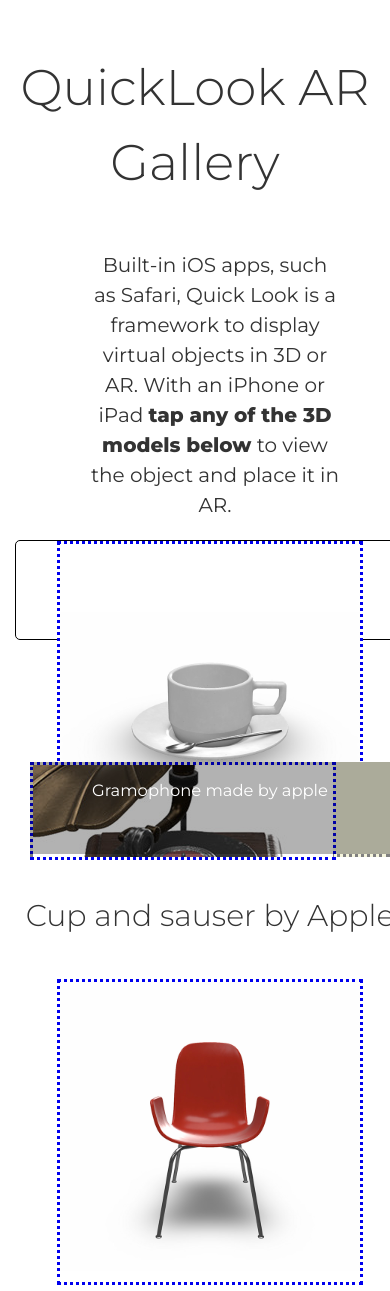
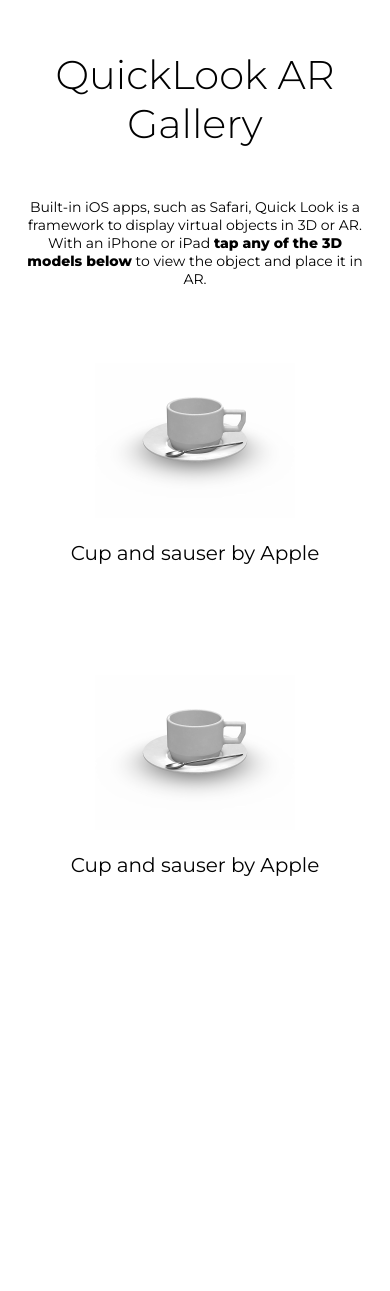
Before and after one commit to jsalvadorf/jsalvadorf.github.io, a plain HTML site: page quicklook-gallery.html in a window 390 px wide. After the commit the page ends 927 px from the top, so only its background shows below. Drawn offline with Linux system fonts and the light colour scheme.

Commit message:
Layout 1.0

```diff
--- a/js-style.css
+++ b/js-style.css
@@ -21,46 +21,48 @@ body {
     background-color: whitesmoke;
 }
 
+#welcome-section {
+    margin-bottom: 30px;
+}
+
 #h-main {
     font-weight: 300;
     font-size: 5rem;
     margin: 50px auto 15px auto;
 }
 
-#h-skills {
+#h-sub {
     font-weight: bold;
     font-size: 2rem;
 }
 
+/*  GRID DE PROJETOS  */
 
 .projects{
-/*    background-color: lightgray;*/
     display: grid;
     font-size: 1.4rem;
     grid-column: 150px;
     grid-gap: 1.5rem;
     justify-content:center;
-/*    grid-template-columns: 90%;*/
     grid-template-columns: repeat(auto-fill, minmax(300px, 640px));
 
 }
 
 .project-tile {
     display: block;
+/*
     border-bottom-style:dotted;
     transition: .5s ease;
-    border-color: gray;
+    border-color: yellow;
+*/
     height: 15rem;
-    align-content: center;
-    align-self: center;
     text-align: center;
     background-position:center;
-    background-color: beige;
+    background-color: black;
     position: relative;
-
 }
 
-.project-tile:hover{
+.project-tile:hover, .project-tile:active{
     border-color: black;
     box-shadow: 5px 5px black;
 }
@@ -69,7 +71,7 @@ body {
     position: absolute;
     top: 0;
     bottom: 0;
-    background: rgba(0, 0, 0, 0.3); /* Black see-through */
+    background: rgba(0, 0, 0, 0.6); /* Black see-through */
     color: #f1f1f1;
     width: 100%;
     transition: .5s ease;
@@ -79,76 +81,81 @@ body {
     text-align-last: center;
 }
 
-.project-details:hover  {
-/*    opacity: 10%;*/
-    background: rgba(0, 0, 0, 0.01); /* Black see-through */
+a img{
+/*    border-style: dotted;*/
+}
+
+a h3{
+    font-weight: 100;
+}
+
+
+.project-details:hover, .project-details:active  {
+    background: rgba(0, 0, 0, 0.01);
     text-align: right;
 
 
 }
-.project-details:hover  h3{
+
+.project-details:hover h3, .project-details:active  ~h3{
     transition: .5s ease;
-    font-size: 4rem;
-    font-weight: bold;
+    transform: scale(1.2);
+    font-weight: 800;
     color: black;
-    background: white;
+    background: rgba(255,255,255,0.9)
 }
 
+
+
+.project-details h3:hover, .project-details h3:active{
+    transition: .5s ease;
+    transform: scale(1.5);
+    font-weight: 800;
+    color: black;
+    background: rgba(255,255,255,0.9);
+}
+
+a h3:hover, a h3:active{
+    transition: .5s ease;
+    transform: scale(1.1);
+    font-weight: 800;
+    color: black;
+    background: rgba(255,255,255,0.9);
+}
+
+
 .project-tile img {
-    object-fit: none; /* Do not scale the image */
-    object-position: center;
+    object-fit: cover; /* Do not scale the image */
     display: block;
     height: 100%;
     width: 100%;
 }
 
-#page-description {
-    text-align: center;
-    align-content:center;
-    min-width: 300px;
-/*    max-width: 600px;    */
-}
-
-#page-description #h-main {
-    margin-bottom: 50px;
-
-}
-
-#page-description article {
-    margin: auto 50px 20px 90px;
-    font-size: 2rem;
-}
-
-a img{
-    border-style: dotted;
-    max-width: 300px;
-    align-self: center;
-}
-
-.model {
-    border-width: thin;
-    border-color: black;
-    border-radius: 5px;
-    border-style: solid
-}
-
-.model h4{
-    font-size: 3rem;
-    font-weight: 300;
-}
 
 @media (min-width: 320px) and (max-width: 480px) {
+
     .projects {
         grid-template-columns: 100%;
-        grid-template-rows: 100px;
-        width: 100%;
-        height: 100%;
-        margin: 0px 15px 0px 15px;
+        grid-template-rows: 500px;
+        margin: 0px auto 0px auto;
 
     }
     .project-tile {
-        margin: 0px 15px 0px 15px;
+        margin: 0px 5px 0px 5px;
         height: 30%;
     }
 
+    #page-description {
+        width: 400px;
+    }
+
+    #h-main {
+        font-size: 4rem;
+
+    }
+
+    #link-back {
+        top = 0;
+    }
+
 }
--- a/ql-style.css
+++ b/ql-style.css
@@ -14,42 +14,86 @@ body {
     display: contents;
     width: 100%;
     font-family: 'Montserrat', sans-serif;
+    background-color: whitesmoke;
+    text-align: center;
+/*
     font-size: 1.6rem;
     line-height: 1.5;
     text-align: center;
     color: #333;
-    background-color: whitesmoke;
+*/
 }
 
 #h-main {
     font-weight: 300;
-    font-size: 5rem;
+    font-size: 4rem;
     margin: 50px auto 15px auto;
 }
 
-#h-skills {
+article {
+    font-size: 1.4rem;
+    margin: 50px 20px 15px 20px;
+}
+
+#h-sub {
     font-weight: bold;
     font-size: 2rem;
 }
 
 
-.projects{
-/*    background-color: lightgray;*/
+section.models{
+/*
+    border-color: blue;
+    border-style: dotted;
+*/
+
+    display: grid;
+    grid-gap: 1.5rem;
+/*    grid-template-columns: repeat(auto-fit, minmax(300px, 640px));*/
+    margin: 15px;
+    align-content: center;
+
+/*
     display: grid;
     font-size: 1.4rem;
     grid-column: 150px;
     grid-gap: 1.5rem;
     justify-content:center;
-/*    grid-template-columns: 90%;*/
     grid-template-columns: repeat(auto-fill, minmax(300px, 640px));
+*/
+}
+
+div.model {
+/*
+    border-color: red;
+    border-style: dotted;
+*/
+    object-position: center;
+    margin: 15px auto 15px auto;
+}
+
+div.model p {
+    font-size: 2rem;
+}
+
+div.model img{
+/*
+    border-color: greenyellow;
+    border-style: dotted;
+*/
+    max-width: 350px;
 
 }
 
+.model h4{
+    font-weight: bold;
+}
+
 .project-tile {
+/*
     margin: 0 auto;
     display: block;
     border-bottom-style:dotted;
-/*    box-shadow: 5px 5px black ;*/
     transition: .5s ease;
 
     border-color: gray;
@@ -60,19 +104,23 @@ body {
     background-position:center;
     background-color: beige;
     position: relative;
+*/
 
 }
 
 .project-tile:hover{
+/*
     border-color: black;
     box-shadow: 5px 5px black;
+*/
 }
 
 .project-details {
+/*
     position: absolute;
     top: 0;
     bottom: 0;
-    background: rgba(0, 0, 0, 0.3); /* Black see-through */
+    background: rgba(0, 0, 0, 0.3);
     color: #f1f1f1;
     width: 100%;
     transition: .5s ease;
@@ -80,58 +128,81 @@ body {
     color: white;
     padding: 0px;
     text-align-last: center;
+*/
 }
 
 .project-details:hover  {
-/*    opacity: 10%;*/
-    background: rgba(0, 0, 0, 0.01); /* Black see-through */
+/*
+    background: rgba(0, 0, 0, 0.01);
     text-align: right;
+*/
 
 
 }
 .project-details:hover  h3{
+/*
     transition: .5s ease;
     font-size: 4rem;
     font-weight: bold;
     color: black;
     background: white;
+*/
 }
 
 .project-tile img {
-    object-fit: none; /* Do not scale the image */
+/*
+    object-fit: none;
     object-position: center;
     display: block;
     height: 100%;
     width: 100%;
+*/
 }
 
 #page-description {
+/*
     text-align: center;
     width: minmax(300px, 640px);
     text-justify: auto;
 
+*/
 }
 
 article {
+/*
     margin: auto 50px 20px 90px;
     font-size: 1.5rem;
+*/
 }
 
 @media (min-width: 320px) and (max-width: 480px) {
     .projects {
+/*
         grid-template-columns: 100%;
         grid-template-rows: 100px;
         width: 100%;
         height: 100%;
         margin: 0px 15px 0px 15px;
+*/
 
     }
     .project-tile {
+/*
         margin: 0px 15px 0px 15px;
         height: 30%;
+*/
+    }
+
+    .model {
+
+    }
+
+    .model img {
+        width: 200px;
     }
 
     #h-main {
 
     }
+
 }
--- a/quicklook-gallery.html
+++ b/quicklook-gallery.html
@@ -2,11 +2,20 @@
 <html>
 
 <head>
-    <link rel="stylesheet" type="text/css" href="js-style.css">
+    <link rel="stylesheet" type="text/css" href="ql-style.css">
     <link href="https://fonts.googleapis.com/css?family=Montserrat:300,300i,400,800&display=swap" rel="stylesheet">
+
+    <script>
+        const a = document.createElement("a");
+        if (a.relList.supports("ar")) {
+            // AR is available.
+        }
+    </script>
 
 </head>
 <meta charset="utf-8">
+<meta name="viewport" content="width=device-width, initial-scale=1.0">
+
 
 
 <section id="page-description">
@@ -17,29 +26,19 @@
 
 </section>
 
-<section class="projects">
+<section class="models">
     <div class="model">
         <a href="Models/cup.usdz" rel="ar">
             <img src="thumbs/cupandsaucer_2x.jpg">
         </a>
-        <h4> Cup and sauser by Apple </h4>
+        <p> Cup and sauser by Apple </p>
     </div>
-
-    <div class="project-tile">
-        <div class="project-details">
-            <h3>Gramophone made by apple</h3>
-        </div>
-        <a href="Models/gramophone.usdz" rel="ar">
-            <img src="thumbs/gramophone_2x.jpg">
+    <div class="model">
+        <a href="Models/cup.usdz" rel="ar">
+            <img src="thumbs/cupandsaucer_2x.jpg">
         </a>
-
+        <p> Cup and sauser by Apple </p>
     </div>
 
 
-    <a href="Models/redchair.usdz" rel="ar">
-        <img src="thumbs/redchair_2x.jpg">
-    </a>
-
-</section>
-
-</html>
+</section></html>
```
Also changed, not shown: index.html (+12 -19 lines), p-thumbs/quicklookgallery.jpg (added), 2 other files.
